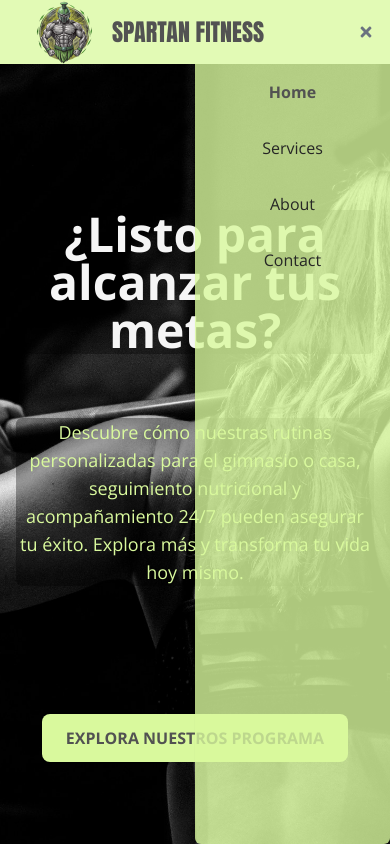
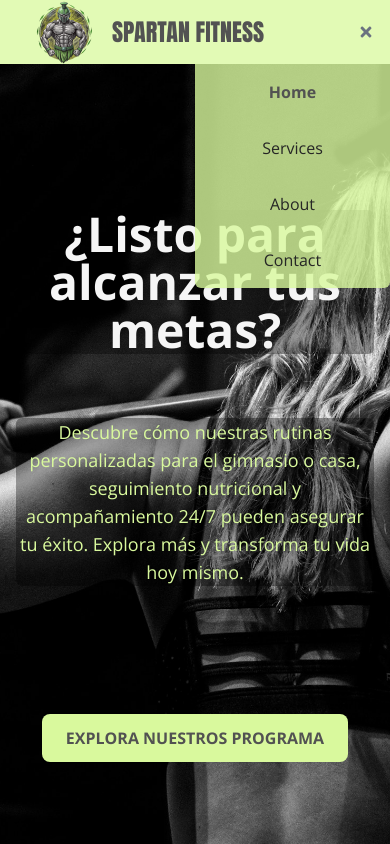
Before and after one commit to feder08/react_comp, a React (Vite) app: page / in a window 390 px wide. Both pictures are taken after a click on the button 366 px from the left and 32 px from the top of the page. Shown: the top 844 px of the page. Built offline with nearby package versions, Linux system fonts and the light colour scheme.

Commit message:
dropmenueffect

```diff
--- /dev/null
+++ b/src/assets/css/NavBar.css
@@ -0,0 +1,30 @@
+/* NavBar.css */
+@keyframes slideDown {
+	0% {
+		max-height: 0;
+		opacity: 0;
+	}
+	100% {
+		max-height: 100vh;
+		opacity: 1;
+	}
+}
+
+@keyframes slideUp {
+	0% {
+		max-height: 100vh;
+		opacity: 1;
+	}
+	100% {
+		max-height: 0;
+		opacity: 0;
+	}
+}
+
+.slide-down {
+	animation: slideDown 0.3s ease forwards;
+}
+
+.slide-up {
+	animation: slideUp 0.3s ease forwards;
+}
--- /dev/null
+++ b/src/assets/images/css/NavBar.css
@@ -0,0 +1,34 @@
+/* NavBar.css */
+@keyframes slideDown {
+	from {
+		transform: translateY(-100%);
+		opacity: 0;
+	}
+	to {
+		transform: translateY(0);
+		opacity: 1;
+	}
+}
+
+@keyframes slideUp {
+	from {
+		transform: translateY(0);
+		opacity: 1;
+	}
+	to {
+		transform: translateY(-100%);
+		opacity: 0;
+	}
+}
+
+.slide-down {
+	animation: slideDown 0.5s ease forwards;
+}
+
+.slide-up {
+	animation: slideUp 0.5s ease forwards;
+}
+
+.menu-closed {
+	display: none;
+}
--- a/src/components/NavBar.jsx
+++ b/src/components/NavBar.jsx
@@ -2,6 +2,7 @@ import {useState, useEffect, useMemo} from "react";
 import {Link, useLocation} from "react-router-dom";
 import {FaBars, FaTimes} from "react-icons/fa";
 import logo from "../assets/images/loguito.png";
+import "../assets/css/NavBar.css";
 
 const labels = {
 	HOME: "Home",
@@ -26,10 +27,12 @@ const NavBar = () => {
 		],
 		[]
 	);
-	//Management state of hamburger Menu
-	const toggleMenu = () => setIsOpen(!isOpen);
+
+	const toggleMenu = () => setIsOpen((prev) => !prev);
+
 	useEffect(() => {
 		const closeMenu = () => setIsOpen(false);
+
 		window.addEventListener("scroll", closeMenu);
 		window.addEventListener("resize", closeMenu);
 		window.addEventListener("popstate", closeMenu);
@@ -41,7 +44,6 @@ const NavBar = () => {
 		};
 	}, []);
 
-	// Set active section based on current path
 	useEffect(() => {
 		const currentPath = location.pathname;
 		const foundSection = nav.find((item) => item.link === currentPath);
@@ -50,13 +52,11 @@ const NavBar = () => {
 		}
 	}, [location.pathname, nav]);
 
-	const menuClass = isOpen
-		? "transform translate-x-0 opacity-100"
-		: "transform translate-x-full opacity-0";
+	const menuClass = isOpen ? "slide-down" : "slide-up";
 
 	return (
 		<header>
-			<nav className="bg-lime-200 bg-opacity-75 flex items-center justify-between shadow-sm">
+			<nav className="bg-lime-200 bg-opacity-75 flex items-center justify-between shadow-sm ">
 				<div className="flex items-center pl-4">
 					<Link to={"/"} className="flex items-center pl-4">
 						<img className="size-16" src={logo} alt="Logo" />
@@ -97,9 +97,8 @@ const NavBar = () => {
 					</button>
 				</div>
 			</nav>
-			{isOpen && (
 			<div
-					className={`fixed top-16 right-0 bottom-0 items-center justify-center z-50 bg-lime-200 bg-opacity-80 w-1/2 h-auto rounded-b-md transition-transform duration-300 ease-in-out shadow-sm max-h-full overflow-y-auto ${menuClass}`}
+				className={`absolute top-16 right-0 z-50 bg-lime-200 bg-opacity-80 w-1/2 max-h-full rounded-b-md transition-transform duration-300 ease-in-out shadow-sm overflow-y-auto ${menuClass}`}
 			>
 				<ul className="space-y-4 p-2">
 					{nav.map((btn, index) => (
@@ -122,7 +121,6 @@ const NavBar = () => {
 					))}
 				</ul>
 			</div>
-			)}
 		</header>
 	);
 };
--- a/src/components/NavBarviejo.jsx
+++ b/src/components/NavBarviejo.jsx
@@ -35,9 +35,7 @@ const NavBar = () => {
 		};
 	}, []);
 
-	const menuClass = isOpen
-		? "transform translate-x-0 opacity-100"
-		: "transform translate-x-full opacity-0";
+	const menuClass = isOpen ? "max-h-screen opacity-100" : "max-h-0 opacity-0";
 
 	return (
 		<header>
@@ -87,7 +85,7 @@ const NavBar = () => {
 			</nav>
 			{isOpen && (
 				<div
-					className={`fixed top-16 right-0 bottom-0 items-center justify-center z-50 bg-lime-200 bg-opacity-80 w-1/2 h-auto rounded-b-md transition-transform duration-300 ease-in-out shadow-sm max-h-full overflow-y-auto ${menuClass}`}
+					className={`fixed top-16 right-0 left-0 z-50 bg-lime-200 bg-opacity-80 transition-all duration-300 ease-in-out overflow-hidden ${menuClass}`}
 				>
 					<ul className="space-y-4 p-2">
 						{nav.map((btn, index) => (
```
Lines whose indentation alone changed are shown as unchanged.
